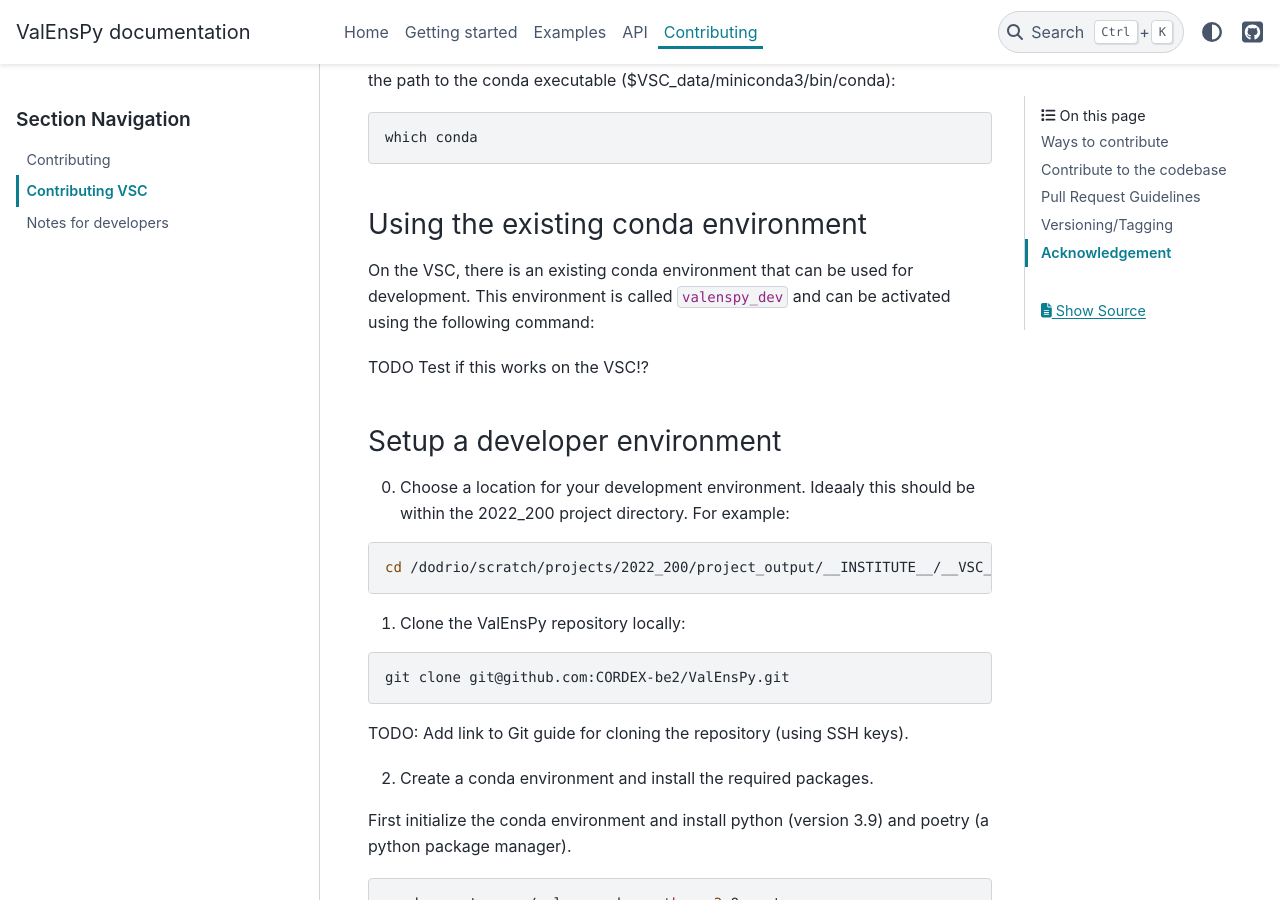
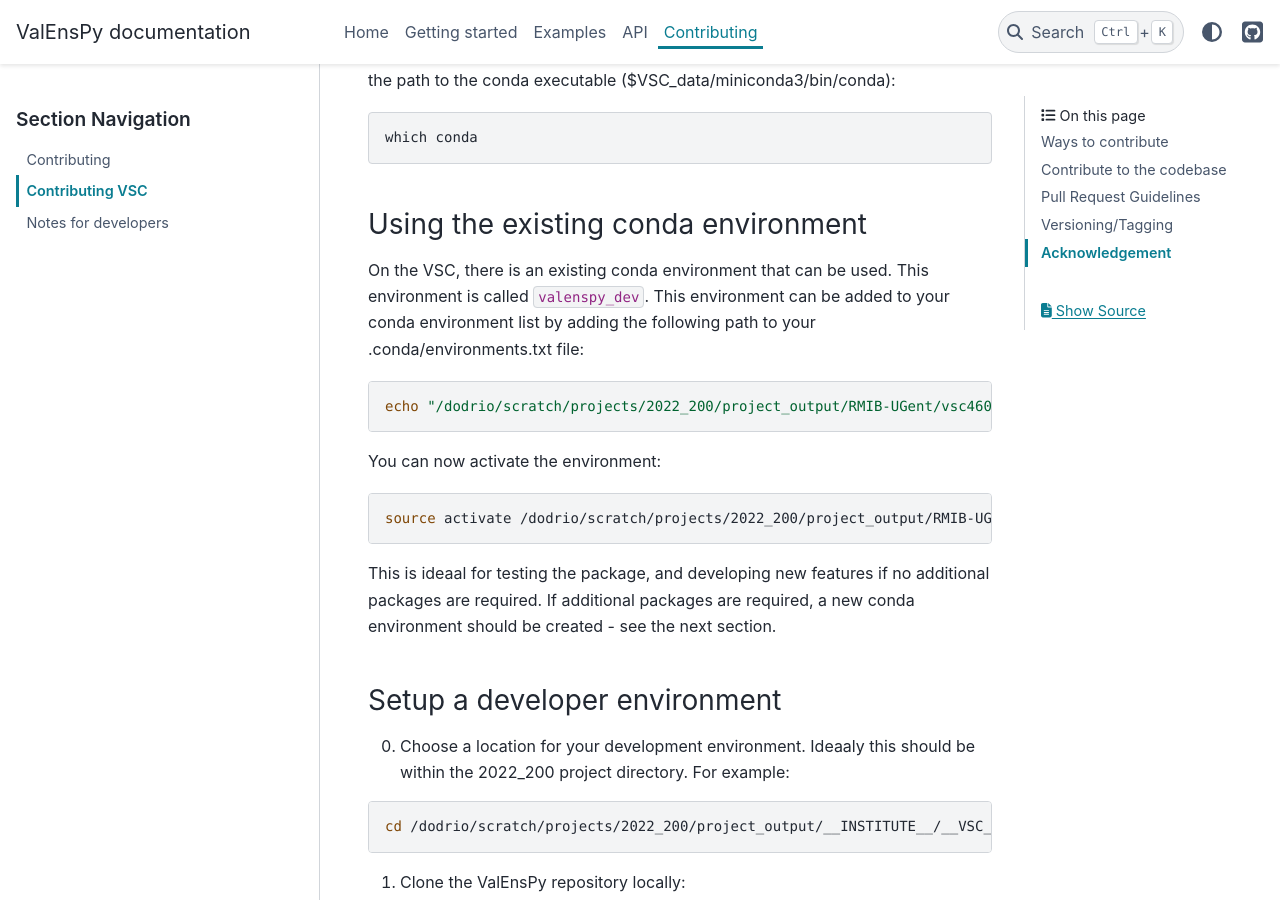
Before and after one commit to CORDEX-be2/ValEnsPy, a Sphinx documentation site: the page built from docs/contribution_pages/CONTRIBUTING_VSC.md, in a window 1280 px wide and 900 px high, scrolled down 1178 px. Built offline with Sphinx 7.4.7 and the PyData theme 0.15.4, drawn with Linux system fonts in a browser that asks for light colours.

Commit message:
Using existing conda envs VSC

````diff
--- a/docs/contribution_pages/CONTRIBUTING_VSC.md
+++ b/docs/contribution_pages/CONTRIBUTING_VSC.md
@@ -35,9 +35,20 @@
 ```
 
 ### Using the existing conda environment
-On the VSC, there is an existing conda environment that can be used for development. This environment is called `valenspy_dev` and can be activated using the following command:
+On the VSC, there is an existing conda environment that can be used. This environment is called `valenspy_dev`.
+This environment can be added to your conda environment list by adding the following path to your .conda/environments.txt file:
 
-TODO Test if this works on the VSC!?
+```bash
+echo "/dodrio/scratch/projects/2022_200/project_output/RMIB-UGent/vsc46032_kobe/install_test/valenspy_dev" >> ~/.conda/environments.txt
+```
+
+You can now activate the environment:
+```bash
+source activate /dodrio/scratch/projects/2022_200/project_output/RMIB-UGent/vsc46032_kobe/install_test/valenspy_dev
+```
+
+This is ideaal for testing the package, and developing new features if no additional packages are required.
+If additional packages are required, a new conda environment should be created - see the next section.
 
 ### Setup a developer environment
 
````
